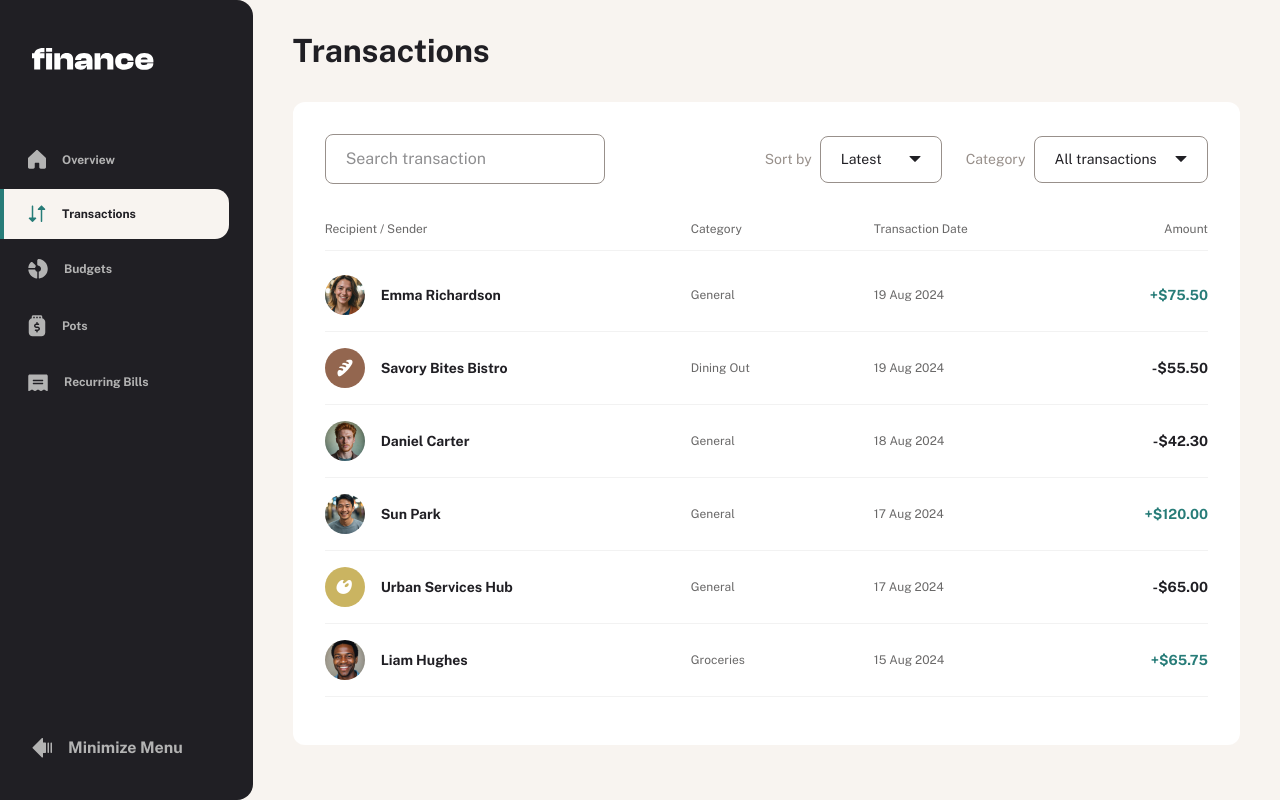
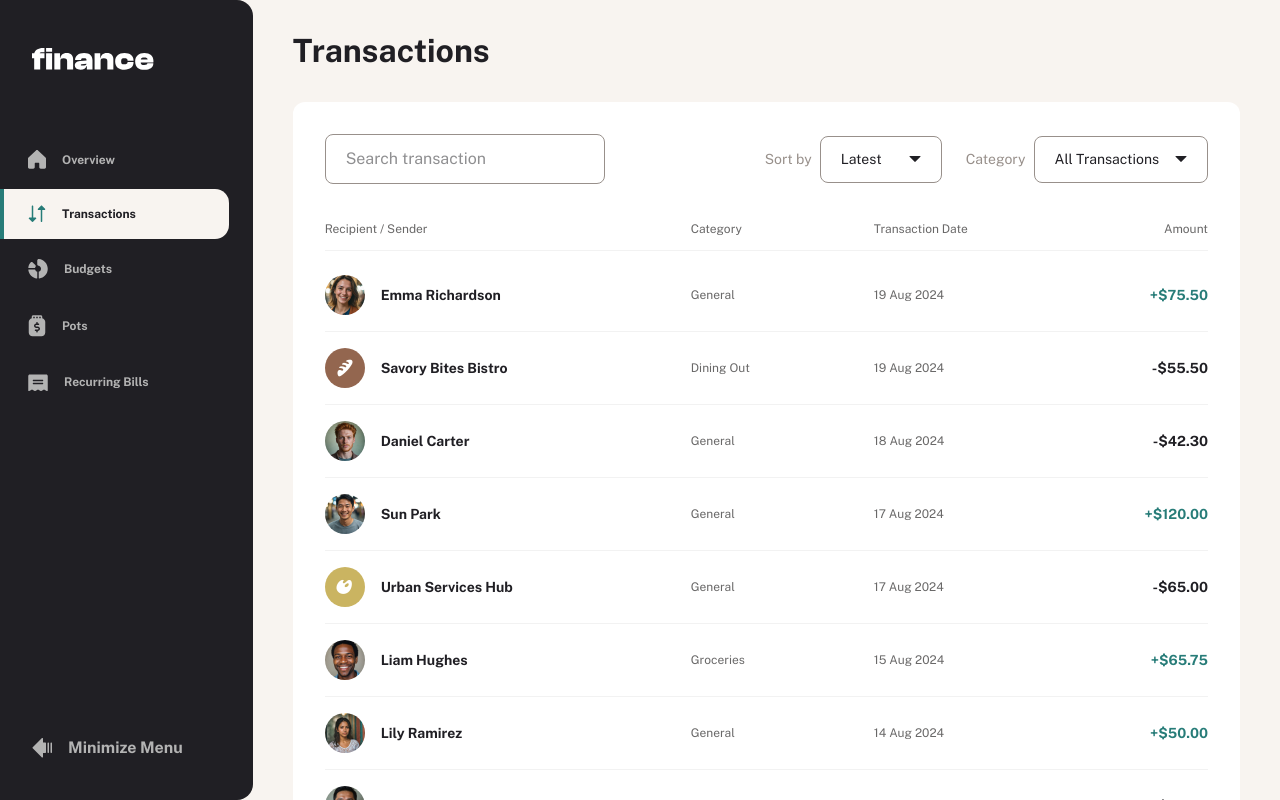
Before and after one commit to travistn/finance-tracker, a Next.js app: page /transactions in a window 1280 px wide. Shown: the top 800 px of the page. Built offline with nearby package versions, Linux system fonts and the light colour scheme.

Commit message:
Filter transactions by categories

```diff
--- a/app/(dashboard)/transactions/page.tsx
+++ b/app/(dashboard)/transactions/page.tsx
@@ -8,9 +8,22 @@ import { transactions, dropdownSortLabels, dropdownCategories } from '../../../c
 
 const Transactions = () => {
   const [sortLabel, setSortLabel] = useState('Latest');
-  const [category, setCategory] = useState('All transactions');
+  const [category, setCategory] = useState('All Transactions');
 
   const [search, setSearch] = useState('');
+
+  const getFilteredTransactions = () => {
+    return transactions
+      .slice(0, 10)
+      .filter((item) => item?.name.toLowerCase().includes(search))
+      .filter(
+        (transaction) =>
+          category === 'All Transactions' ||
+          transaction.category.toLowerCase() === category.toLowerCase()
+      );
+  };
+
+  const filteredTransactions = getFilteredTransactions();
 
   return (
     <div className='flex flex-col gap-8'>
@@ -57,12 +70,9 @@ const Transactions = () => {
           <h2 className='text-preset-5 text-gray-500 text-right'>Amount</h2>
         </div>
         <div>
-          {transactions
-            .slice(0, 6)
-            .filter((item) => item?.name.toLowerCase().includes(search))
-            .map((transaction, index) => (
-              <Transaction transaction={transaction} key={index} />
-            ))}
+          {filteredTransactions.map((transaction, index) => (
+            <Transaction transaction={transaction} key={index} />
+          ))}
         </div>
       </div>
     </div>
```
